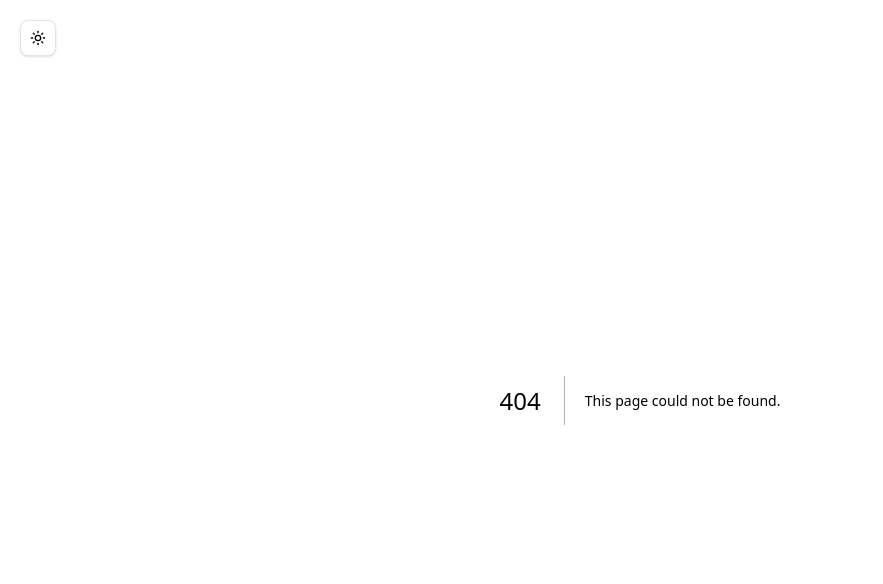
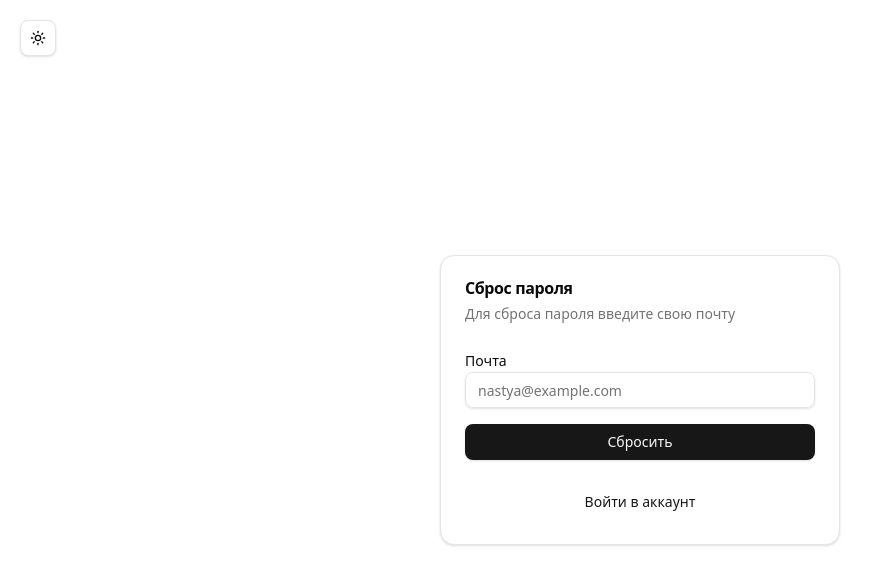
Before and after one commit to NastyaSkreka/session-auth-client, a Next.js app: page /auth/reset-password in a window 1280 px wide. Before the commit this address had no page. Shown: the top 584 px of the page, without its empty margins (0-883 px from the left). Built offline with nearby package versions, Linux system fonts and the light colour scheme; no server answers.

Commit message:
feat: Add reset password

```diff
--- a/src/app/auth/new-verification/page.tsx
+++ b/src/app/auth/new-verification/page.tsx
@@ -1,4 +1,4 @@
-import { NewVerificationForm } from "@/features/auth/components/NewVerificationForm";
+import { NewVerificationForm } from "@/features/auth/components";
 
 
 export default function NewVerificationPage() {
--- /dev/null
+++ b/src/app/auth/reset-password/page.tsx
@@ -0,0 +1,5 @@
+import { ResetPasswordForm } from "@/features/auth/components";
+
+export default function ResetPasswordPage() {
+    return <ResetPasswordForm/>
+}
--- a/src/features/auth/components/LoginForm.tsx
+++ b/src/features/auth/components/LoginForm.tsx
@@ -2,6 +2,7 @@
 
 import { Button, Form, FormControl, FormField, FormItem, FormLabel, FormMessage, Input } from "@/shared/components/ui";
 import { zodResolver } from "@hookform/resolvers/zod";
+import Link from "next/link";
 import { useForm } from "react-hook-form";
 import { useLoginMutation } from "../hooks";
 import { LoginSchema, TypeLoginSchema } from "../schemes";
@@ -59,7 +60,15 @@ export function LoginForm() {
               name="password"
               render={({field}) => (
                 <FormItem>
+                    <div className="flex items-center justify-between">
                     <FormLabel>Пароль</FormLabel>
+                    <Link
+                     href='/auth/reset-password'
+                     className="ml-auto inline-block text-sm underline"
+                    >
+                      Забыли пароль?
+                    </Link>
+                    </div>
                     <FormControl>
                         <Input placeholder="******"
                         type="password"
--- /dev/null
+++ b/src/features/auth/components/ResetPasswordForm.tsx
@@ -0,0 +1,61 @@
+"use client"
+
+import { Button, Form, FormControl, FormField, FormItem, FormLabel, FormMessage, Input } from "@/shared/components/ui";
+import { zodResolver } from "@hookform/resolvers/zod";
+import { useForm } from "react-hook-form";
+import { useResetPasswordMutation } from "../hooks";
+import { ResetPasswordSchema, TypeResetPasswordSchema } from "../schemes";
+import { AuthWrapper } from "./AuthWrapper";
+
+export function ResetPasswordForm() {
+   const form = useForm<TypeResetPasswordSchema>({
+     resolver: zodResolver(ResetPasswordSchema),
+     defaultValues: {
+        email:'',
+     }
+   })
+
+   const { reset , isLoadingReset} = useResetPasswordMutation()
+
+   const onSubmit = (values: TypeResetPasswordSchema) => {
+      reset({values})
+   }
+
+    return (
+        <AuthWrapper
+         heading="Сброс пароля"
+         description="Для сброса пароля введите свою почту"
+         backButtonLabel="Войти в аккаунт"
+         backButtonHref="/auth/login"
+        >
+       <Form {...form}>
+        <form
+         className="grid gap-2 space-y-2"
+          onSubmit={form.handleSubmit(onSubmit)}
+        >
+
+            <FormField
+              control={form.control}
+              name="email"
+              render={({field}) => (
+                <FormItem>
+                    <FormLabel>Почта</FormLabel>
+                    <FormControl>
+                        <Input
+                        disabled={isLoadingReset}
+                        placeholder="nastya@example.com"
+                        type="email"
+                        {...field}/>
+                    </FormControl>
+                    <FormMessage/>
+                </FormItem>
+              )}
+            />
+
+
+            <Button type="submit" disabled={isLoadingReset}>Сбросить</Button>
+        </form>
+       </Form>
+        </AuthWrapper>
+    )
+}
--- a/src/features/auth/components/index.tsx
+++ b/src/features/auth/components/index.tsx
@@ -1,4 +1,6 @@
 export * from './AuthSocial'
 export * from './AuthWrapper'
 export * from './LoginForm'
+export * from './NewVerificationForm'
 export * from './RegisterForm'
+export * from './ResetPasswordForm'
--- a/src/features/auth/hooks/index.ts
+++ b/src/features/auth/hooks/index.ts
@@ -1,3 +1,4 @@
 export * from './useLoginMutation';
 export * from './useRegisterMutation';
+export * from './useResetPasswordMutation';
 export * from './useVerificationMutation';
--- /dev/null
+++ b/src/features/auth/hooks/useResetPasswordMutation.ts
@@ -0,0 +1,28 @@
+import { toastMessageHandler } from "@/shared/utils";
+import { useMutation } from "@tanstack/react-query";
+import { toast } from "sonner";
+import { TypeResetPasswordSchema } from "../schemes/reset-password.schema";
+import { passwordRecoveryService } from "../services";
+
+export function useResetPasswordMutation() {
+    const { mutate: reset, isPending: isLoadingReset } = useMutation({
+        mutationKey: ['reset password'],
+        mutationFn: ({
+            values
+        }: {
+            values: TypeResetPasswordSchema
+        }) => passwordRecoveryService.reset(values),
+        onSuccess() {
+            toast.success('Проверьте почту', {
+                description:
+                'На вашу почту была отправлена ссылка для подтверждения.'
+            })
+        },
+        onError(error){
+            toastMessageHandler(error)
+        }
+
+    })
+
+    return {reset, isLoadingReset}
+}
--- a/src/features/auth/schemes/index.tsx
+++ b/src/features/auth/schemes/index.tsx
@@ -1,2 +1,3 @@
 export * from './login.schema';
 export * from './register.schema';
+export * from './reset-password.schema';
--- /dev/null
+++ b/src/features/auth/schemes/reset-password.schema.ts
@@ -0,0 +1,11 @@
+import { z } from "zod";
+
+export const ResetPasswordSchema = z.object({
+
+    email: z.string().email({
+        message: 'Некорректная почта'
+    }),
+
+})
+
+export type TypeResetPasswordSchema = z.infer<typeof ResetPasswordSchema>
--- a/src/features/auth/services/index.tsx
+++ b/src/features/auth/services/index.tsx
@@ -1,2 +1,3 @@
 export * from './auth.service';
+export * from './password-recovery.service';
 export * from './verification.service';
--- /dev/null
+++ b/src/features/auth/services/password-recovery.service.ts
@@ -0,0 +1,15 @@
+import { api } from "@/shared/api"
+import { TypeResetPasswordSchema } from "../schemes"
+import { IUser } from "../types"
+
+class PasswordRecoveryService {
+    public async reset(body: TypeResetPasswordSchema) {
+        const response = await api.post<IUser>(
+            'auth/password-recovery/reset', body
+        )
+
+        return response
+    }
+}
+
+export const passwordRecoveryService = new PasswordRecoveryService()
```
